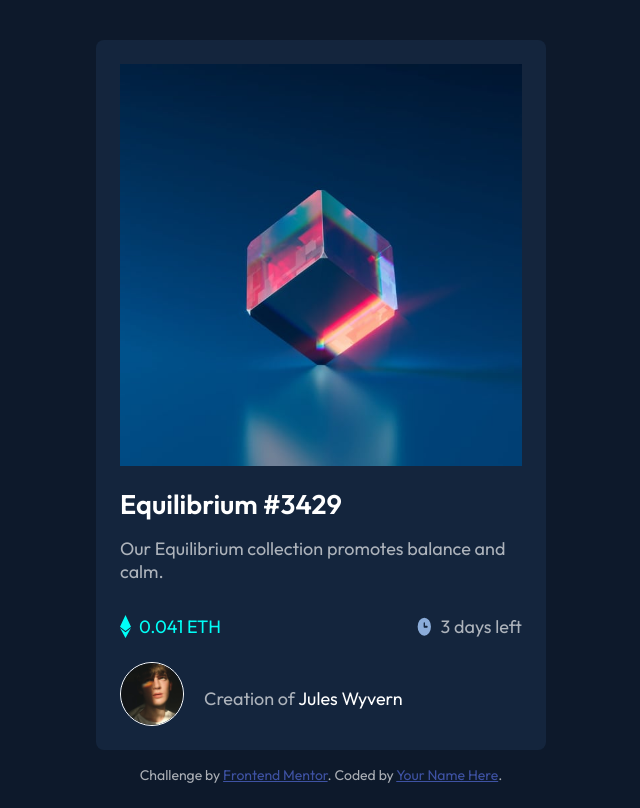
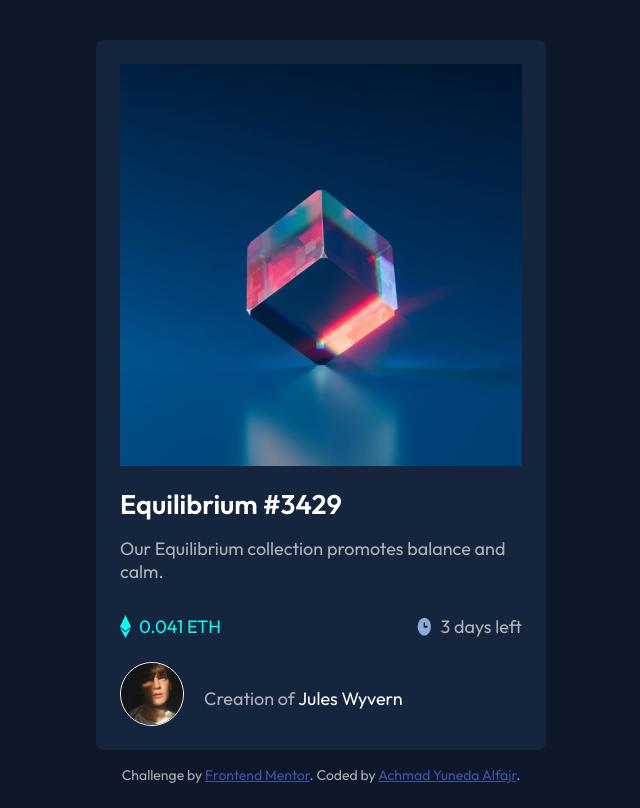
Before and after one commit to alfajryuneda/nft-preview-card, a plain HTML site: page index.html in a window 1280 px wide. Shown: the whole page, without its empty margins (319-959 px from the left). Drawn offline with Linux system fonts and the light colour scheme.

Commit message:
Menambahkan nama

```diff
--- a/index.html
+++ b/index.html
@@ -35,6 +35,6 @@
       </article>
     </div>
 
-    <div class="attribution">Challenge by <a href="https://www.frontendmentor.io?ref=challenge" target="_blank">Frontend Mentor</a>. Coded by <a href="#">Your Name Here</a>.</div>
+    <div class="attribution">Challenge by <a href="https://www.frontendmentor.io?ref=challenge" target="_blank">Frontend Mentor</a>. Coded by <a href="#">Achmad Yuneda Alfajr</a>.</div>
   </body>
 </html>
```
